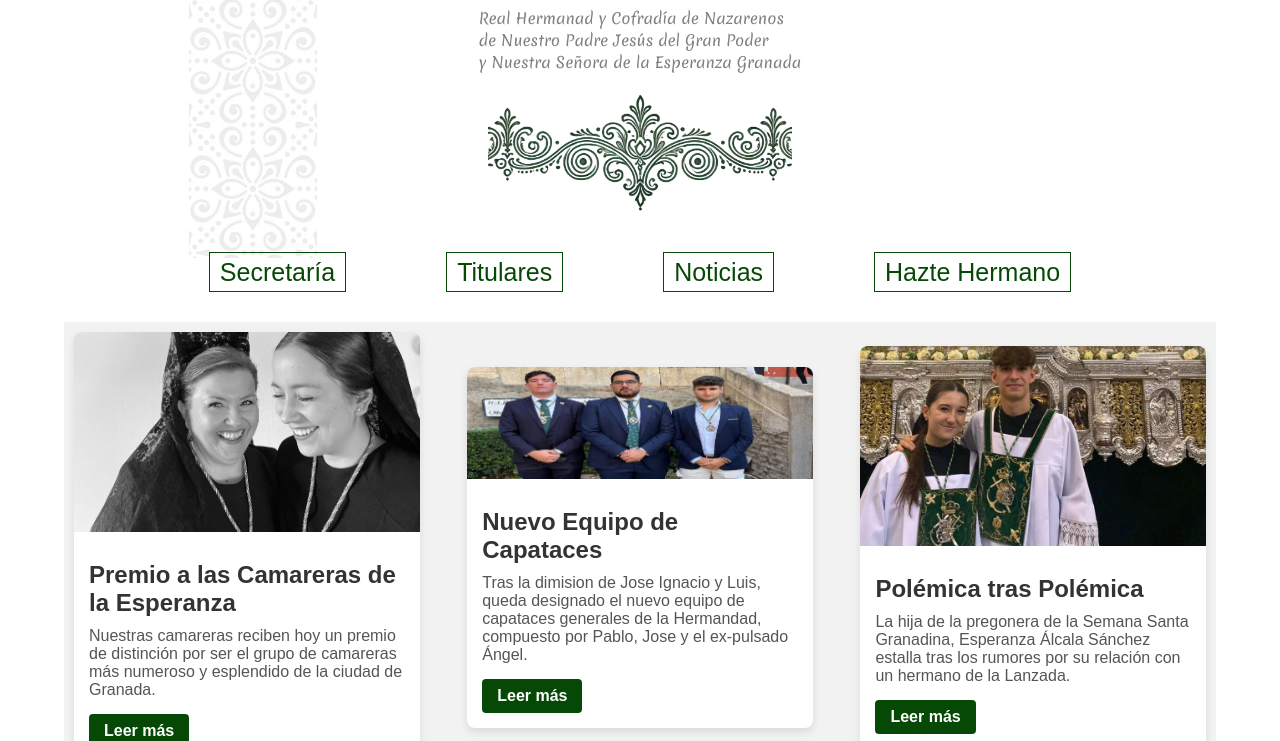
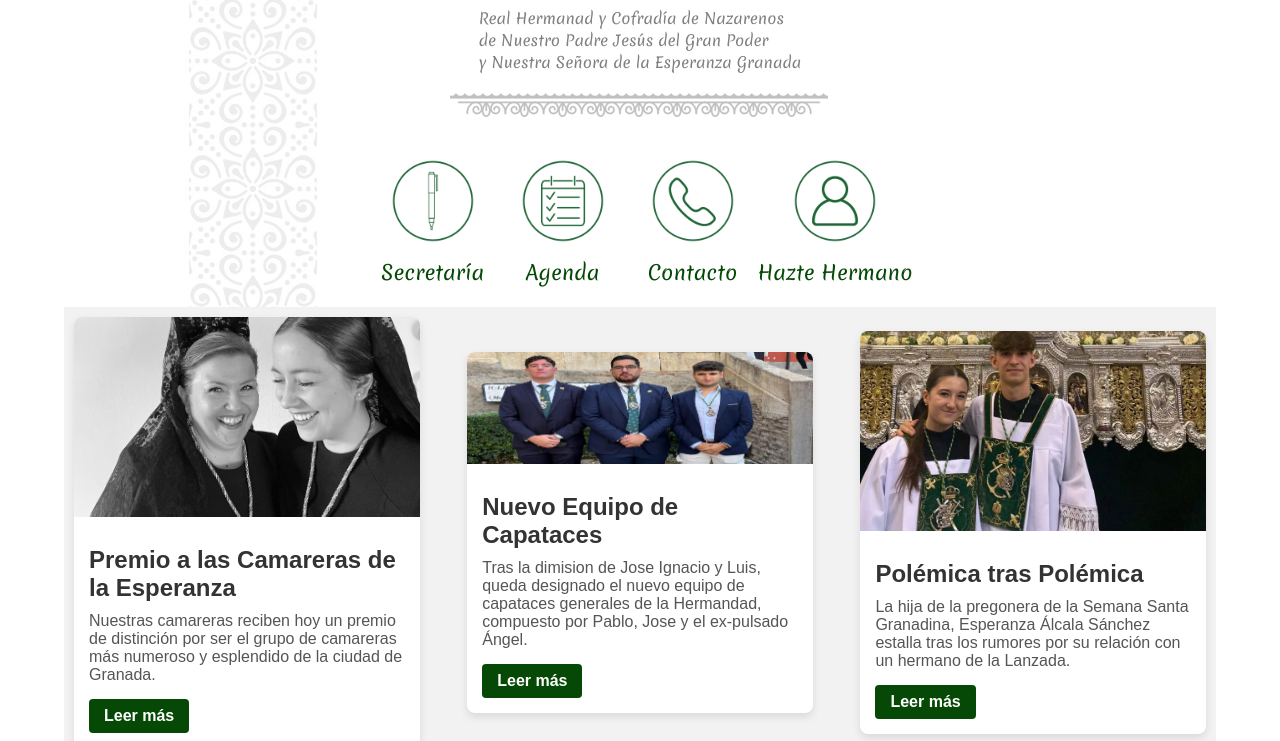
Before and after one commit to Pepe-JV/Pepe-JV.github.io, a plain HTML site: page index.html in a window 1280 px wide. Shown: the part 1000-1741 px from the top of the page. Drawn offline with Linux system fonts and the light colour scheme.

Commit message:
mejoro el apartado de atajos

```diff
--- a/index.html
+++ b/index.html
@@ -63,28 +63,33 @@
         </section>
         <section class="titulo">
             <div id="logoinicio">
-                <img src="./img/logo2.jpg" alt="">
+                <img src="./img/lodo editado.png" alt="">
             </div>
             <h1>Hermandad de la Espernza</h1>
             <p>Real Hermanad y Cofradía de Nazarenos <br> de Nuestro Padre Jesús del Gran Poder <br> y Nuestra Señora  de la Esperanza Granada</p>
-            <div id="decoracion1">
-                <img src="./img/decoracion3.png" alt="">
+            <div id="decoracion2">
+                <img src="./img/decoracion1.png" alt="">
+            </div>
+            <div id="atajos">
+                <div>
+                    <a href="#"><img src="./img/iconos/secretaria2.png" alt=""></a>
+                    <a href="#">Secretaría</a>
+                </div>
+                <div>
+                    <a href="#"><img src="./img/iconos/agenda.png" alt=""></a>
+                    <a href="#">Agenda</a>
+                </div>
+                <div>
+                    <a href="#"><img src="./img/iconos/contacto2.png" alt=""></a>
+                    <a href="#">Contacto</a>
+                </div>
+                <div>
+                    <a href="#"><img src="./img/iconos/hazte_hermano2.png" alt=""></a>
+                    <a href="#">Hazte Hermano</a>
+                </div>
             </div>
         </section>
-        <section id="atajos">
-            <div class="boton">
-                <a href="#">Secretaría</a>
-            </div>
-            <div class="boton">
-                <a href="#">Titulares</a>
-            </div>
-            <div class="boton">
-                <a href="#">Noticias</a>
-            </div>
-            <div class="boton">
-                <a href="#">Hazte Hermano</a>
-            </div>
-        </section>
+
         <section id="noticias">
             <article class="noticia">
                 <img src="./img/camareras2.jfif" alt="Noticia 1" class="imagen-noticia">
@@ -137,7 +142,7 @@
         </section>
         <section class="titulo">
             <div id="logoinicio">
-                <img src="./img/logo2.jpg" alt="">
+                <img src="./img/lodo editado.png" alt="">
             </div>
             <h1>Hermandad de la Espernza</h1>
             <p>Real Hermanad y Cofradía de Nazarenos <br> de Nuestro Padre Jesús del Gran Poder <br> y Nuestra Señora  de la Esperanza Granada</p>
--- a/style.css
+++ b/style.css
@@ -114,7 +114,7 @@ h1{                                        /*CSS PARA LA PRIMERA SECTION DEL MAI
     padding-bottom: 30px;
 }
 .titulo {
-    background-image: url(./img/fondo1.jfif);
+    background-image: url(./img/diseño/fondo1.jfif);
     background-size: cover;
 }
 .boton a {
@@ -125,21 +125,33 @@ h1{                                        /*CSS PARA LA PRIMERA SECTION DEL MAI
     border: 1px solid rgb(6, 73, 6);
     padding: 5px 10px;
 }
-#atajos {                          /*CSS PARA LA SECCION DE ATAJOS DEL MAIN*/
+#atajos{                         /*CSS PARA LA SECCION DE ATAJOS DEL MAIN*/
     display: flex;
     justify-content: center;
-    padding-bottom: 35px;
+    padding-bottom: 20px;
+
 }
-#atajos .boton a:hover{
-    background-color: rgb(189, 183, 183) ;
+#atajos div a{
+    font-family: "Merienda", cursive;
+    display: block;
+    font-size: 20px;
+    font-style: none;
+    text-align: center;
+    text-decoration: none;
+    color: rgb(6, 73, 6);
 }
-section#noticias{
+#atajos div a img {
+    padding-left: 15px;
+    padding-right: 15px;
+    width: 100px;
+}
+section#noticias{                /*CSS PARA NOTICIAS  */
     width: 90%;
     margin: auto;
     background-color: rgb(243, 242, 242);
 }
 
-  #noticias {                 /*CSS PARA NOTICIAS  */
+  #noticias {
     display: flex;
     align-items: center;
     justify-content: space-between;
```
Also changed, not shown: img/diseño/deocracion4.png (added), img/diseño/filadecorativa.jpg (added), img/diseño/fondo1.jfif (renamed from img/fondo1.jfif), img/iconos/agenda.png (added), img/iconos/contacto.png (added), img/iconos/contacto2.png (added), img/iconos/hazte_hermano.png (added), img/iconos/hazte_hermano2.png (added), img/iconos/secretaria.png (added), img/iconos/secretaria2.png (added), img/lineadecorativa.jpeg (added), img/lodo editado.png (added).
